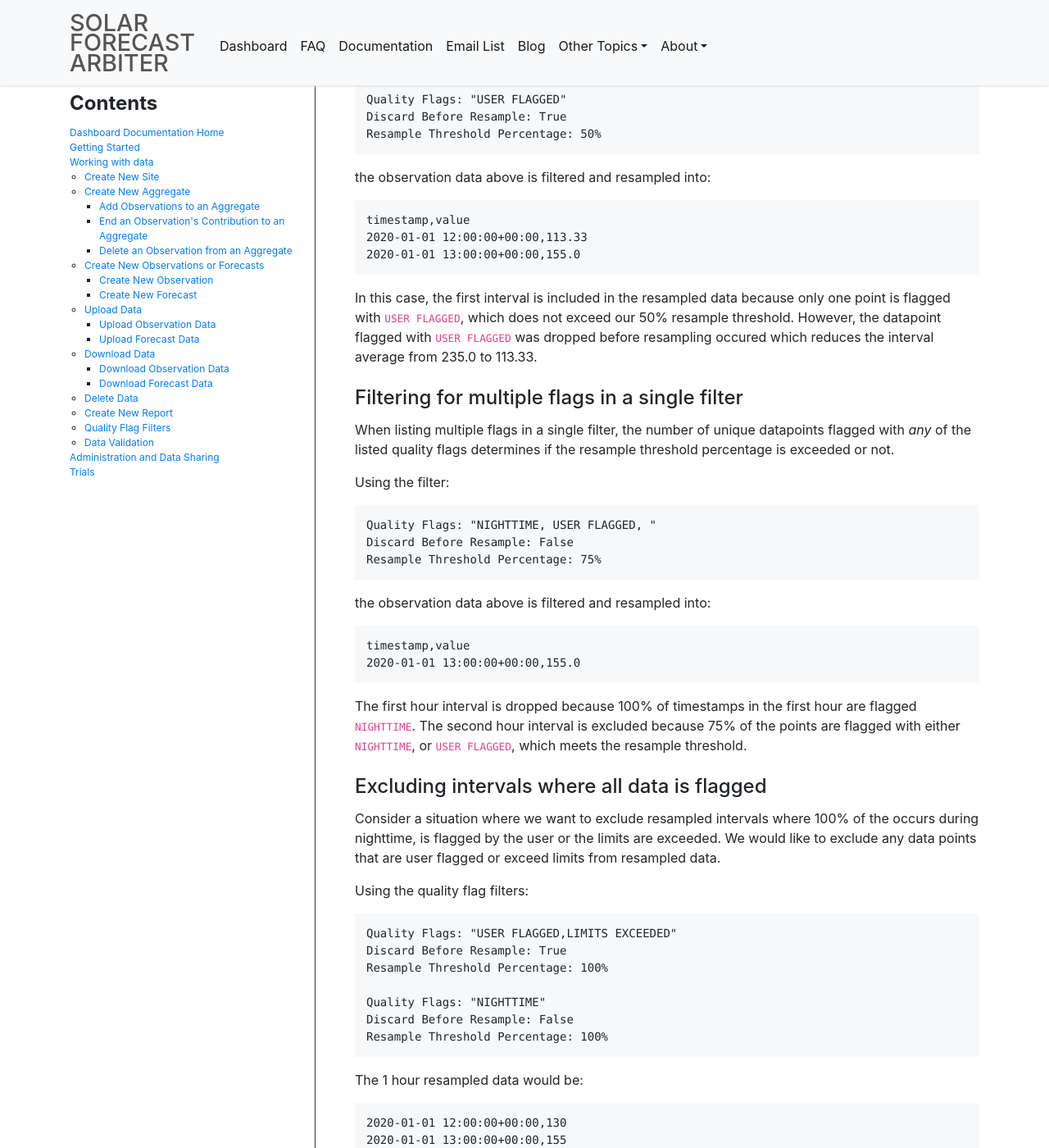
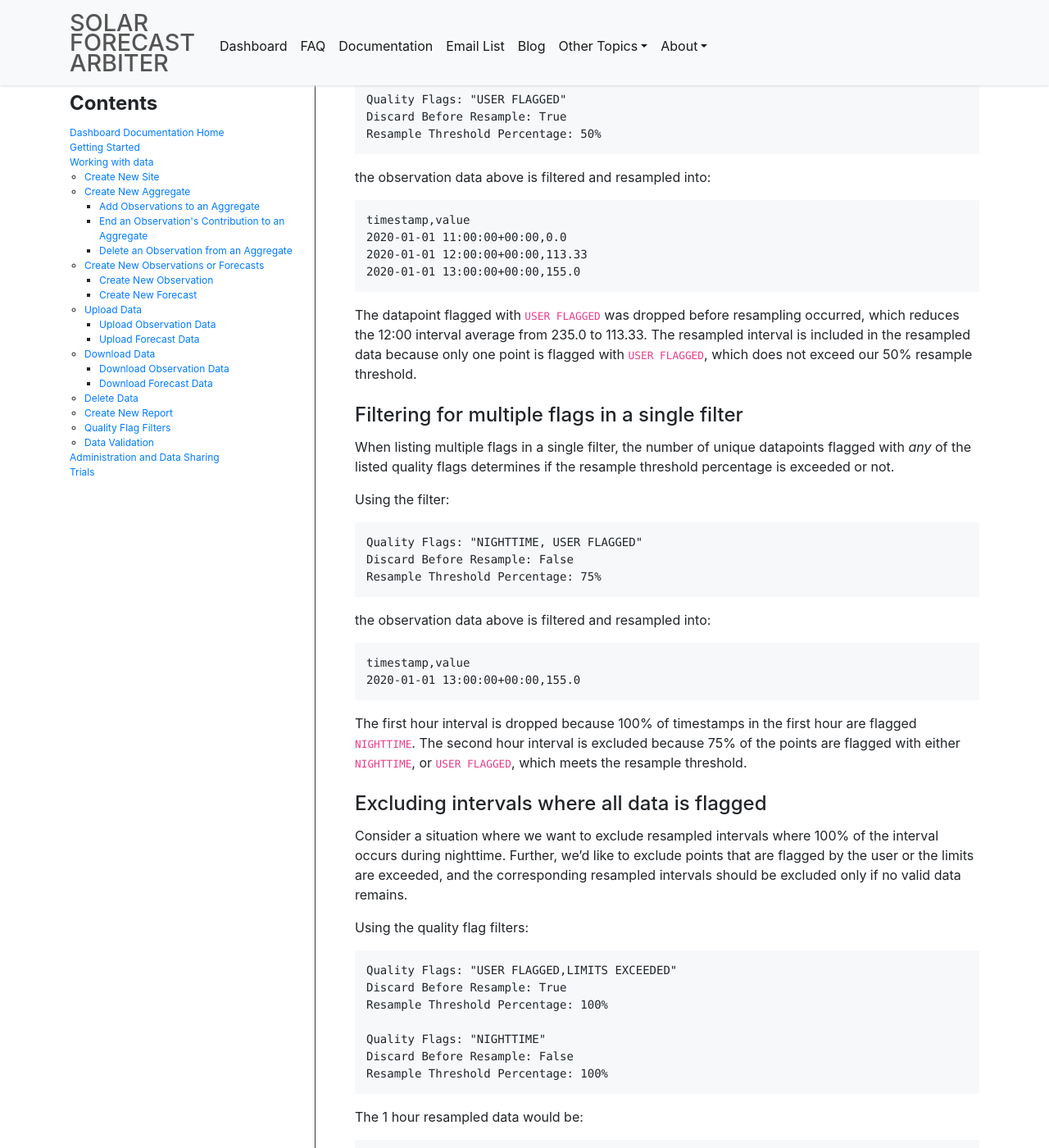
Before and after one commit to SolarArbiter/SolarArbiter.github.io, a Jekyll site: the page built from documentation/dashboard/working_with_data.md, in a window 1280 px wide and 1400 px high, scrolled down 24350 px. Shown: the whole window at 82% size. Built offline with Jekyll 4.4.1, drawn with Linux system fonts in a browser that asks for light colours; some of the changed text lies outside the part shown.

Commit message:
Apply suggestions from code review
Co-authored-by: Will Holmgren <william.holmgren@gmail.com>

````diff
--- a/documentation/dashboard/working_with_data.md
+++ b/documentation/dashboard/working_with_data.md
@@ -538,14 +538,15 @@
 the observation data above is filtered and resampled into:
 ```
 timestamp,value
+2020-01-01 11:00:00+00:00,0.0
 2020-01-01 12:00:00+00:00,113.33
 2020-01-01 13:00:00+00:00,155.0
 ```
 
-In this case, the first interval is included in the resampled data because only
+The datapoint flagged with `USER FLAGGED` was dropped before
+resampling occurred, which reduces the 12:00 interval average from 235.0 to 113.33. The resampled interval is included in the resampled data because only
 one point is flagged with `USER FLAGGED`, which does not exceed our 50% resample
-threshold. However, the datapoint flagged with `USER FLAGGED` was dropped before
-resampling occured which reduces the interval average from 235.0 to 113.33.
+threshold.
 
 #### Filtering for multiple flags in a single filter
 
@@ -555,7 +556,7 @@
 
 Using the filter:
 ```
-Quality Flags: "NIGHTTIME, USER FLAGGED, "
+Quality Flags: "NIGHTTIME, USER FLAGGED"
 Discard Before Resample: False
 Resample Threshold Percentage: 75%
 ```
@@ -573,9 +574,10 @@
 #### Excluding intervals where all data is flagged
 
 Consider a situation where we want to exclude resampled intervals where
-100% of the  occurs during nighttime, is flagged by the user or
-the limits are exceeded. We would like to exclude any data points that
-are user flagged or exceed limits from resampled data.
+100% of the interval occurs during nighttime. Further, we'd like to exclude
+points that are flagged by the user or the limits are exceeded, and the
+corresponding resampled intervals should be excluded only if no valid data
+remains.
 
 
 Using the quality flag filters:
@@ -599,13 +601,12 @@
 The first hour interval is excluded because all four points are
 flagged with `NIGHTTIME`, which meets the 100% resample threshold.
 
-The second hour interval is included because only 75% of points
-are flagged with `USER FLAGGED` and `LIMITS EXCEEDED`. However,
-the points at `12:00`, `12:15`, and `12:30` are excluded before
-resampling the interval, resulting in an average of 130.
+In the the second hour interval the points at `12:00`, `12:15`, and `12:30`
+are `USER FLAGGED` or `LIMITS EXCEEDED`, so they are excluded before
+resampling the interval, resulting in an average of 130. The resampled
+interval is retained because only 75% of points are flagged.
 
-The third hour is included and all datapoints are included when
-resampling.
+The third hour contains no flagged points, so it's also included after resampling.
 
 
 Data Validation
````
